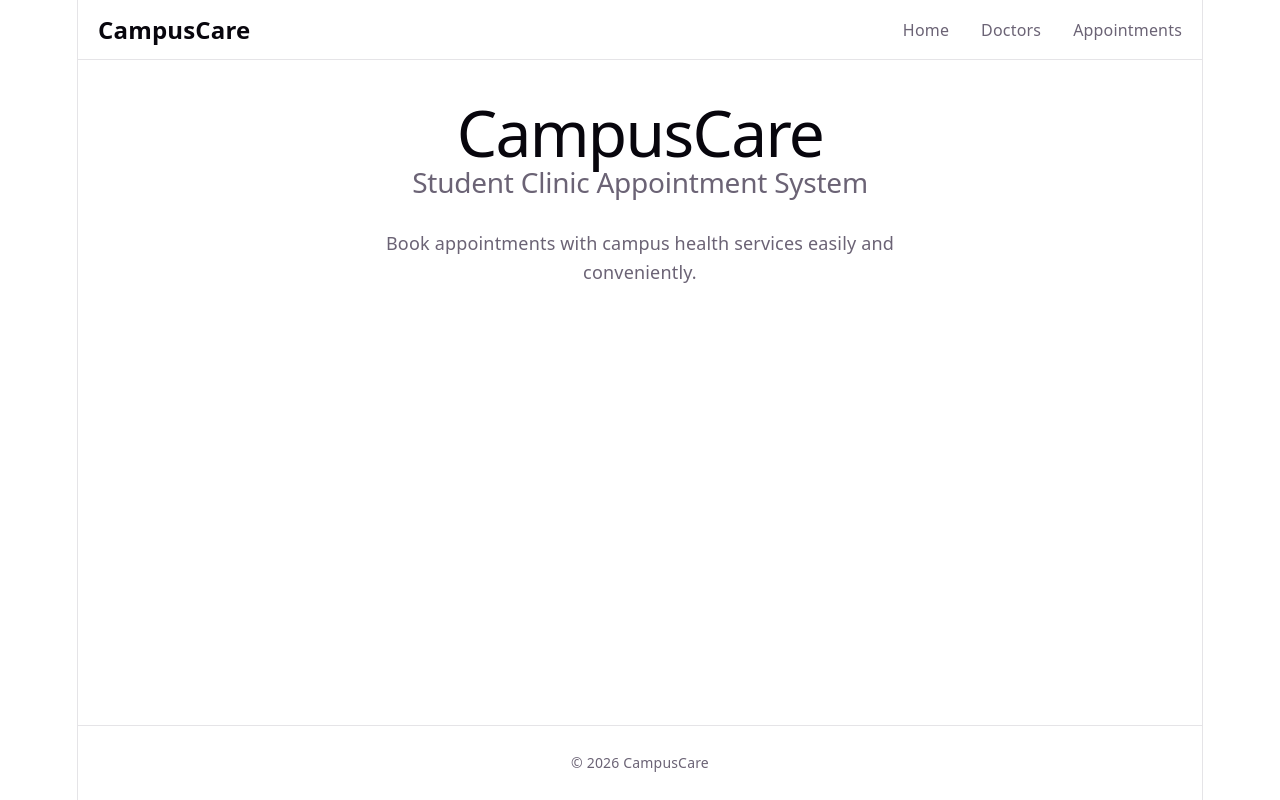
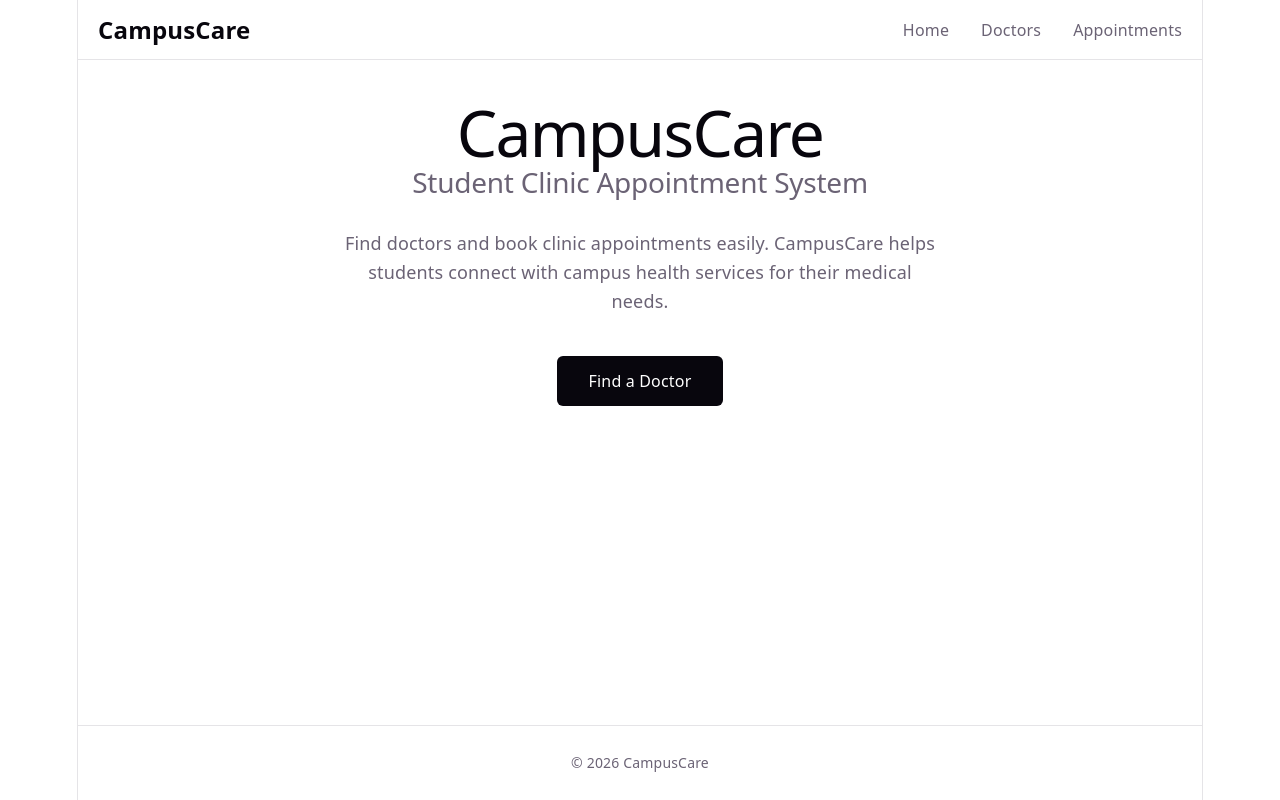
Before and after one commit to TEMESGENABDISSA/CampusCare, a React (Vite) app: page / in a window 1280 px wide. Built offline with nearby package versions, Linux system fonts and the light colour scheme.

Commit message:
add CampusCare home page

```diff
--- a/src/App.jsx
+++ b/src/App.jsx
@@ -1,20 +1,12 @@
 import { Routes, Route } from 'react-router-dom'
 import Layout from './Layout'
-import './App.css'
+import Home from './Home'
 
 function App() {
   return (
     <Layout>
       <Routes>
-        <Route path="/" element={
-          <div className="app">
-            <h1 className="title">CampusCare</h1>
-            <h2 className="subtitle">Student Clinic Appointment System</h2>
-            <p className="description">
-              Book appointments with campus health services easily and conveniently.
-            </p>
-          </div>
-        } />
+        <Route path="/" element={<Home />} />
       </Routes>
     </Layout>
   )
--- a/src/App.css
+++ b/src/Home.css
@@ -1,4 +1,4 @@
-.app {
+.home {
   display: flex;
   flex-direction: column;
   align-items: center;
@@ -7,23 +7,37 @@
   text-align: center;
 }
 
-.title {
+.home-title {
   font-size: 64px;
   margin: 0 0 20px 0;
   color: var(--text-h);
 }
 
-.subtitle {
+.home-subtitle {
   font-size: 28px;
   margin: 0 0 30px 0;
   color: var(--text);
   font-weight: 400;
 }
 
-.description {
+.home-description {
   font-size: 18px;
   max-width: 600px;
-  margin: 0;
+  margin: 0 0 40px 0;
   color: var(--text);
   line-height: 1.6;
 }
+
+.home-button {
+  font-size: 16px;
+  padding: 12px 32px;
+  border-radius: 6px;
+  color: var(--bg);
+  background: var(--text-h);
+  text-decoration: none;
+  transition: opacity 0.2s;
+}
+
+.home-button:hover {
+  opacity: 0.8;
+}
--- /dev/null
+++ b/src/Home.jsx
@@ -0,0 +1,20 @@
+import { Link } from 'react-router-dom'
+import './Home.css'
+
+function Home() {
+  return (
+    <div className="home">
+      <h1 className="home-title">CampusCare</h1>
+      <h2 className="home-subtitle">Student Clinic Appointment System</h2>
+      <p className="home-description">
+        Find doctors and book clinic appointments easily. CampusCare helps students
+        connect with campus health services for their medical needs.
+      </p>
+      <Link to="/doctors" className="home-button">
+        Find a Doctor
+      </Link>
+    </div>
+  )
+}
+
+export default Home
```
